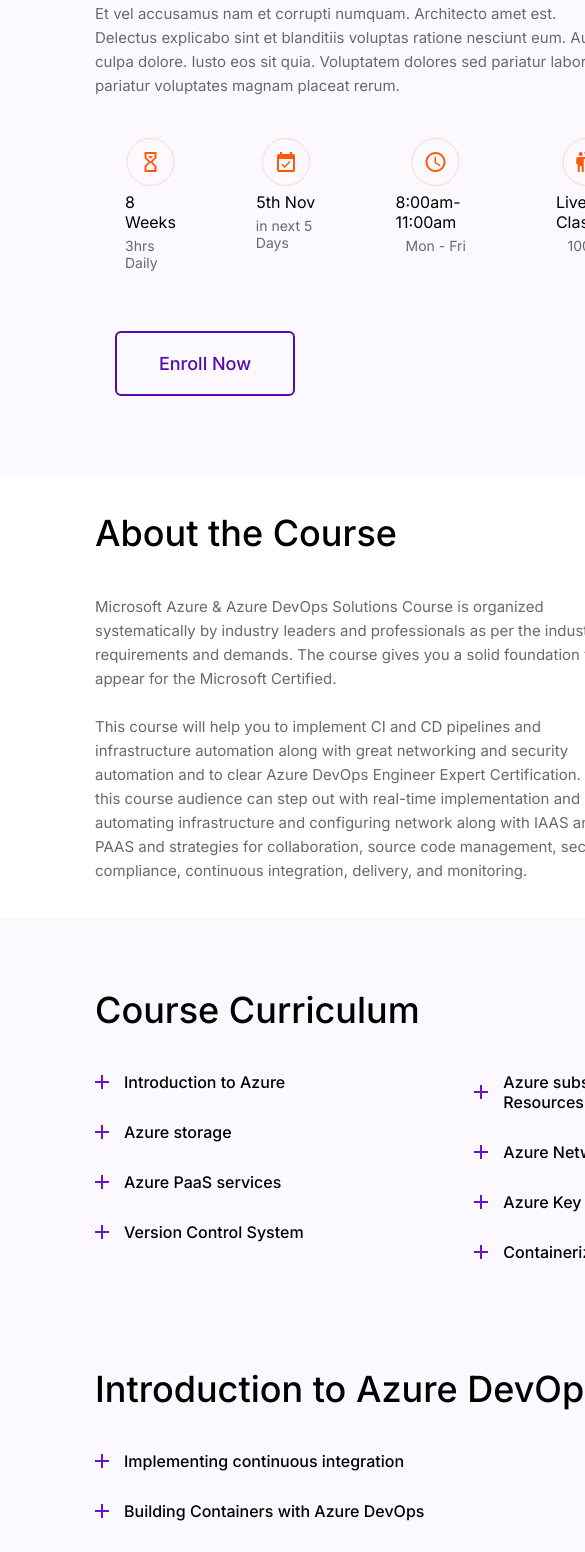
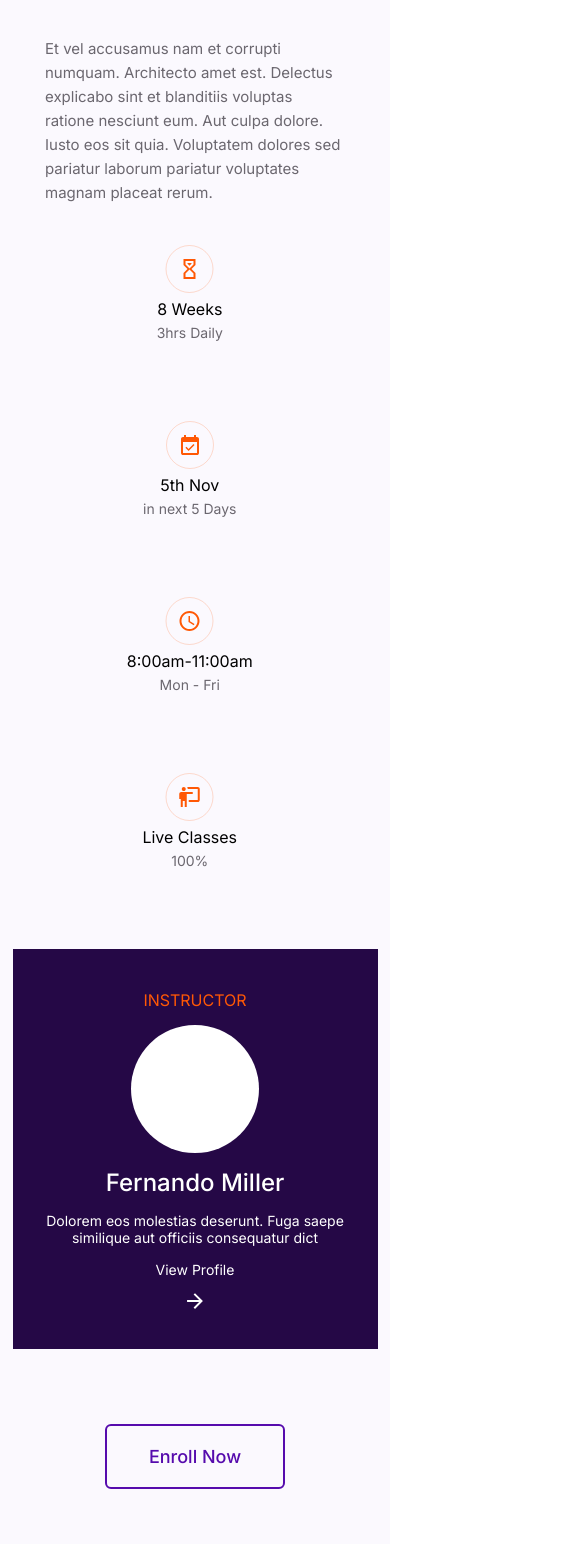
Before and after one commit to Josphine-Swetha23/ssbootcamp, a Next.js app: page /azurebootcamp in a window 390 px wide. Shown: the part 437-1989 px from the top of the page, 585 px wide, since content can reach past the window. Built offline with nearby package versions, Linux system fonts and the light colour scheme; no server answers.

Commit message:
azurebootcamp page responsive partially completed

```diff
--- a/components/footer/footer.module.css
+++ b/components/footer/footer.module.css
@@ -100,7 +100,7 @@
   outline: none;
 }
 
-@media screen and (max-width: 450px) {
+@media screen and (max-width: 1150px) {
   .footerwrappers {
     flex-direction: column;
   }
--- a/components/navbar/navbar.module.css
+++ b/components/navbar/navbar.module.css
@@ -19,7 +19,7 @@
   cursor: pointer;
 }
 
-.wrapper a {
+.hidelink {
   font-size: 14px;
 
   line-height: 17px;
--- a/pages/azurebootcamp.js
+++ b/pages/azurebootcamp.js
@@ -59,7 +59,7 @@ const AzureBootcamp = () => {
                             <div className={styles.iconsub}>100%</div>
                         </div>
                     </div>
-                    <div className={styles.enrollbutton}>Enroll Now</div>
+
                 </div>
                 <div className={styles.instructorcard}>
                     <div className={styles.icardtitle}>instructor</div>
@@ -72,6 +72,7 @@ const AzureBootcamp = () => {
 
                 </div>
             </div>
+            <div className={styles.flexcenter}><div className={styles.enrollbutton}>Enroll Now</div></div>
             <div className={`${styles.wrapper2} ${styles.backgroundwhite}`}>
                 <div className={styles.title}>About the Course</div>
                 <div className={styles.twodivs}>
--- a/styles/azurebootcamp.module.css
+++ b/styles/azurebootcamp.module.css
@@ -4,7 +4,7 @@
   flex-direction: column;
   gap: 35px;
   background: var(--color-background);
-  width: fit-content;
+  /* width: fit-content; */
 }
 .wrapper1 {
   display: flex;
@@ -29,6 +29,9 @@
   color: #6b676f;
   line-height: 24px;
 }
+.flexcenter {
+  padding-left: 95px;
+}
 .iconwrappers {
   display: flex;
   gap: 80px;
@@ -43,10 +46,12 @@
 .icontitle {
   font-size: 16px;
   font-weight: 400;
+  text-align: center;
 }
 .iconsub {
   color: #6b676f;
   font-size: 14px;
+  text-align: center;
   font-weight: 400;
 }
 /* .enrollbutton {
@@ -291,3 +296,77 @@
   background: #3a0ca3;
   transition: background 0s;
 }
+
+@media screen and (max-width: 1150px) {
+  .wrapper1 {
+    flex-direction: column;
+    padding: 20px 45px;
+    gap: 80px;
+  }
+  .miniwrapper1 {
+    width: 100%;
+  }
+  .iconwrappers {
+    flex-wrap: wrap;
+    justify-content: space-between;
+  }
+  .wrapper4 {
+    flex-wrap: wrap;
+    justify-content: space-between;
+  }
+  .wrapper2 {
+    padding: 20px 45px;
+    flex-wrap: wrap;
+  }
+  .wrapper5 {
+    flex-wrap: wrap;
+    gap: 50px;
+  }
+  .wrapper6 {
+    flex-wrap: wrap;
+  }
+  .flexcenter {
+    padding-left: 0px;
+    display: flex;
+    justify-content: center;
+  }
+  .accordians2 {
+    width: 45%;
+  }
+
+  .accordiancontent {
+    /* width: 50%; */
+    line-height: 20px;
+  }
+}
+
+@media screen and (max-width: 450px) {
+  .iconwrapper {
+    width: 85%;
+  }
+  .twodivs {
+    flex-direction: column;
+  }
+  .wrapper5 {
+    flex-direction: column;
+    gap: 50px;
+  }
+  .wrapper7 {
+    flex-direction: column;
+  }
+  .wrapper1 {
+  }
+  .accordians {
+    width: 100%;
+  }
+  .accordians2 {
+    width: 100%;
+  }
+
+  .coursedesc {
+    width: 280px;
+  }
+  .wrapper8 {
+    width: 100%;
+  }
+}
```
